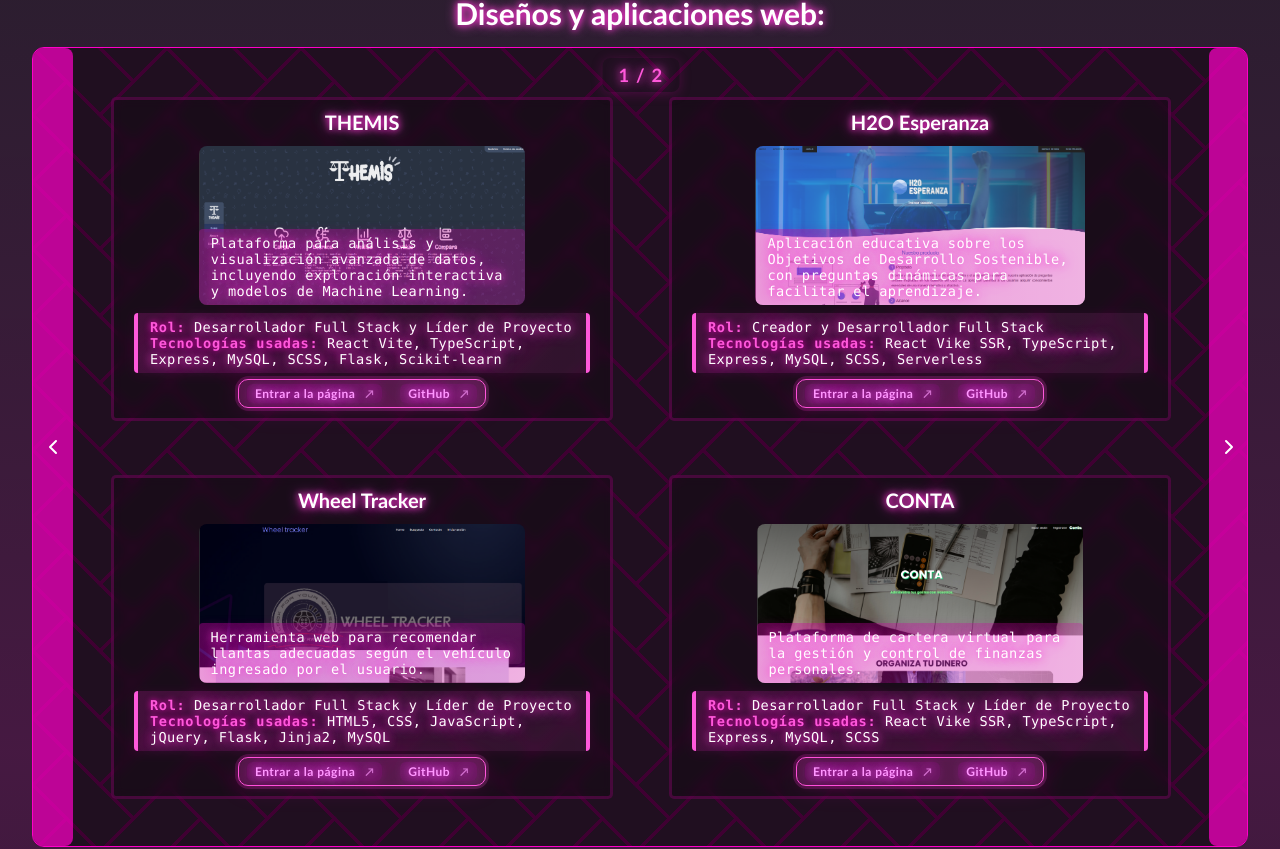
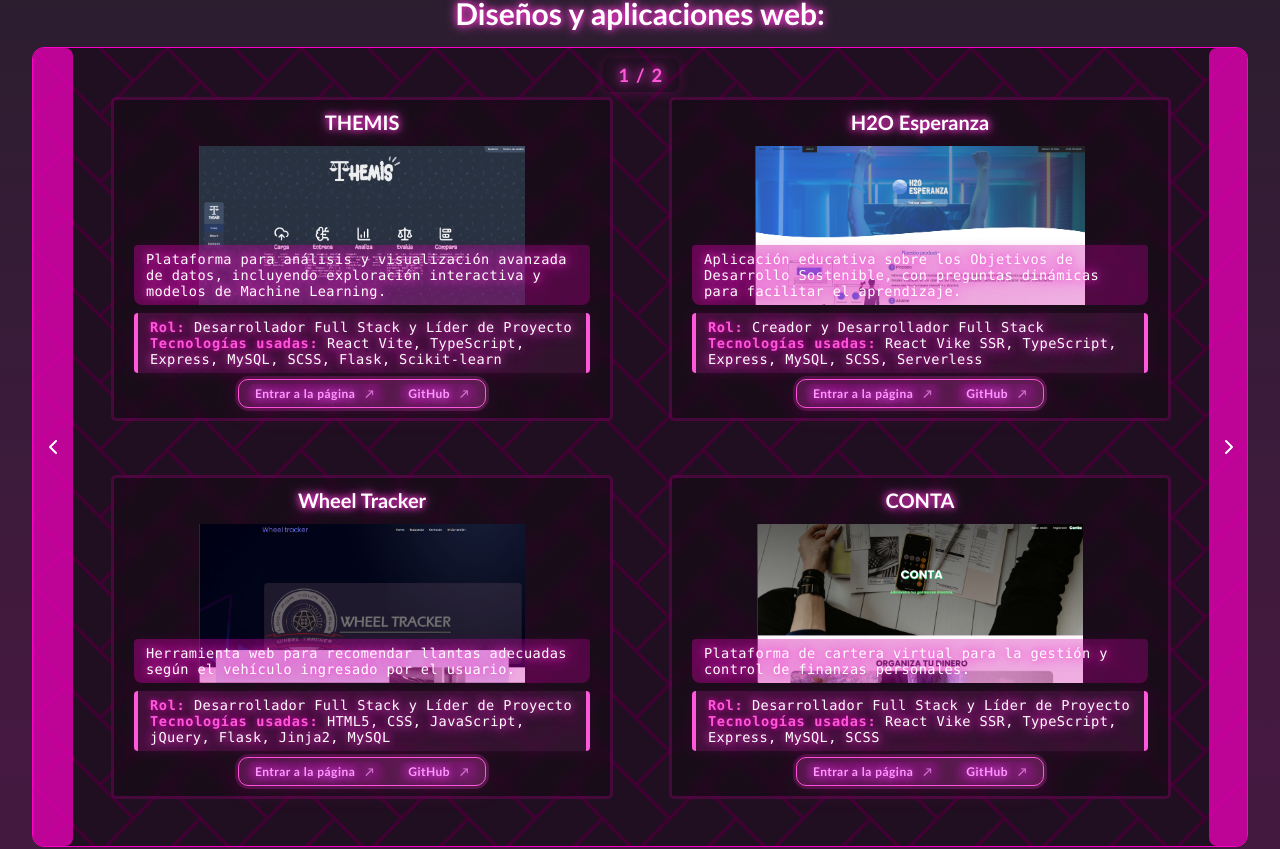
Before and after one commit to ju4ncb/ju4ncb.github.io, a React (Vite) app in the folder main/: page / in a window 1280 px wide. Shown: the part 3090-3939 px from the top of the page. Built offline with nearby package versions, Linux system fonts and the light colour scheme.

Commit message:
added loader for images in proyects

```diff
--- /dev/null
+++ b/main/src/components/ImgWithLoader.tsx
@@ -0,0 +1,21 @@
+import { useState } from "react";
+import LoadingSpinner from "./LoadingSpinner";
+
+const ImgWithLoader = (props: React.ImgHTMLAttributes<HTMLImageElement>) => {
+  const [loaded, setLoaded] = useState(false);
+  return (
+    <div style={{ position: "relative", minHeight: 120 }}>
+      {!loaded && <LoadingSpinner />}
+      <img
+        {...props}
+        style={{
+          ...props.style,
+          display: loaded ? "block" : "none",
+        }}
+        onLoad={() => setLoaded(true)}
+      />
+    </div>
+  );
+};
+
+export default ImgWithLoader;
--- /dev/null
+++ b/main/src/components/LoadingSpinner.tsx
@@ -0,0 +1,35 @@
+const LoadingSpinner = () => (
+  <div
+    style={{
+      display: "flex",
+      justifyContent: "center",
+      alignItems: "center",
+      height: 120,
+    }}
+  >
+    {/* Simple SVG spinner */}
+    <svg width="40" height="40" viewBox="0 0 40 40">
+      <circle
+        cx="20"
+        cy="20"
+        r="16"
+        stroke="#888"
+        strokeWidth="4"
+        fill="none"
+        strokeDasharray="80"
+        strokeDashoffset="60"
+      >
+        <animateTransform
+          attributeName="transform"
+          type="rotate"
+          from="0 20 20"
+          to="360 20 20"
+          dur="1s"
+          repeatCount="indefinite"
+        />
+      </circle>
+    </svg>
+  </div>
+);
+
+export default LoadingSpinner;
--- a/main/src/components/Proyectos.tsx
+++ b/main/src/components/Proyectos.tsx
@@ -7,11 +7,12 @@ import jesiSrc from "../assets/jesi-preview.png";
 import ruletaSrc from "../assets/ruleta-preview.png";
 import "../styles/Proyectos.scss";
 import { useEffect, useState } from "react";
+import ImgWithLoader from "./ImgWithLoader";
 
 const webProjects = [
   {
     title: "THEMIS",
-    preview: <img src={themisSrc} alt="Vista previa de Themis" />,
+    preview: <ImgWithLoader src={themisSrc} alt="Vista previa de Themis" />,
     pageUrl: "https://themis-front.vercel.app/",
     githubUrl: "https://github.com/ju4ncb/themis",
     role: "Desarrollador Full Stack y Líder de Proyecto",
@@ -22,7 +23,7 @@ const webProjects = [
   },
   {
     title: "H2O Esperanza",
-    preview: <img src={h2oSrc} alt="Vista previa de H2O Esperanza" />,
+    preview: <ImgWithLoader src={h2oSrc} alt="Vista previa de H2O Esperanza" />,
     pageUrl: "https://h2oesperanza.netlify.app/",
     githubUrl: "https://github.com/ju4ncb/h2o",
     role: "Creador y Desarrollador Full Stack",
@@ -32,7 +33,12 @@ const webProjects = [
   },
   {
     title: "Wheel Tracker",
-    preview: <img src={wheelTrackerSrc} alt="Vista previa de Wheel Tracker" />,
+    preview: (
+      <ImgWithLoader
+        src={wheelTrackerSrc}
+        alt="Vista previa de Wheel Tracker"
+      />
+    ),
     pageUrl: "https://wheel-tracker-front.vercel.app/",
     githubUrl: "https://github.com/ju4ncb/wheel_tracker",
     role: "Desarrollador Full Stack y Líder de Proyecto",
@@ -42,7 +48,7 @@ const webProjects = [
   },
   {
     title: "CONTA",
-    preview: <img src={contaSrc} alt="Vista previa de Conta Page" />,
+    preview: <ImgWithLoader src={contaSrc} alt="Vista previa de Conta Page" />,
     pageUrl: "https://conta-front.vercel.app/",
     githubUrl: "https://github.com/ju4ncb/conta_page",
     role: "Desarrollador Full Stack y Líder de Proyecto",
@@ -53,7 +59,10 @@ const webProjects = [
   {
     title: "Portafolio Jessica Santos",
     preview: (
-      <img src={jesiSrc} alt="Vista previa de Portafolio Jessica Santos" />
+      <ImgWithLoader
+        src={jesiSrc}
+        alt="Vista previa de Portafolio Jessica Santos"
+      />
     ),
     pageUrl: "https://jessloren.netlify.app",
     githubUrl: "https://github.com/ju4ncb/portafolio-jes",
```
